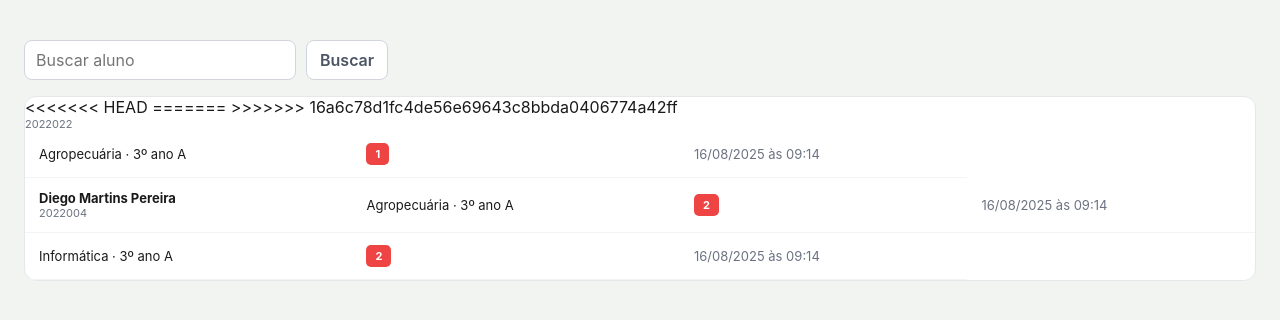
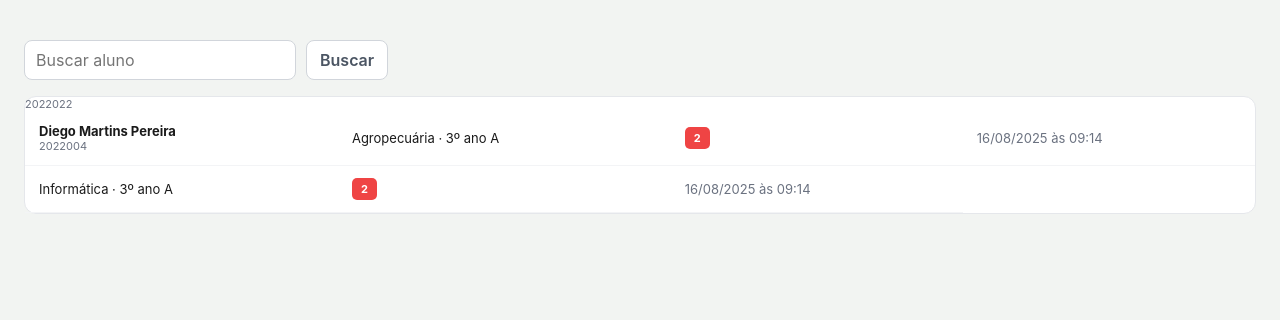
Before and after one commit to emyszc/controle-academico, a Django app: page /biblioteca/ in a window 1280 px wide. Shown: the part 56-376 px from the top of the page. Run offline with Django 5.2, Linux system fonts and the light colour scheme.

Commit message:
consertando erro de alteração

```diff
--- a/src/templates/biblioteca/index.html
+++ b/src/templates/biblioteca/index.html
@@ -16,7 +16,8 @@
         </div>
         <nav class="nav"><a class="" href="{% url 'pendencias' %}">Pendências</a><a class="active"
                 href="{% url 'biblioteca' %}">Biblioteca <span class="count">4</span></a><a class=""
-                href="{% url 'disciplina' %}">Disciplina <span class="count">6</span></a><a class="" href="{% url 'turmas' %}">Turmas
+                href="{% url 'disciplina' %}">Disciplina <span class="count">6</span></a><a class=""
+                href="{% url 'turmas' %}">Turmas
                 e Alunos</a></nav>
         <div class="user">Servidor<br><span style="color:#bbf7d0">Controle Acadêmico</span></div><a class="btn"
             href="{% url 'index' %}">Sair</a>
@@ -30,16 +31,7 @@
                 <table class="table">
 
                     <tbody>
-<<<<<<< HEAD
-                        <tr>
 
-                            <td>Agropecuária · 3º ano A</td>
-                            <td><span class="badge incompleto">1</span></td>
-                            <td class="tiny muted">16/08/2025 às 09:14</td>
-                        </tr>
-=======
-
->>>>>>> 16a6c78d1fc4de56e69643c8bbda0406774a42ff
                         <tr>
                             <td><b>Diego Martins Pereira</b>
                                 <div class="tiny muted">2022004</div>
@@ -50,7 +42,7 @@
                         </tr>
                         <tr>
 
-                                <div class="tiny muted">2022022</div>
+                            <div class="tiny muted">2022022</div>
                             </td>
                             <td>Informática · 3º ano A</td>
                             <td><span class="badge incompleto">2</span></td>
```
